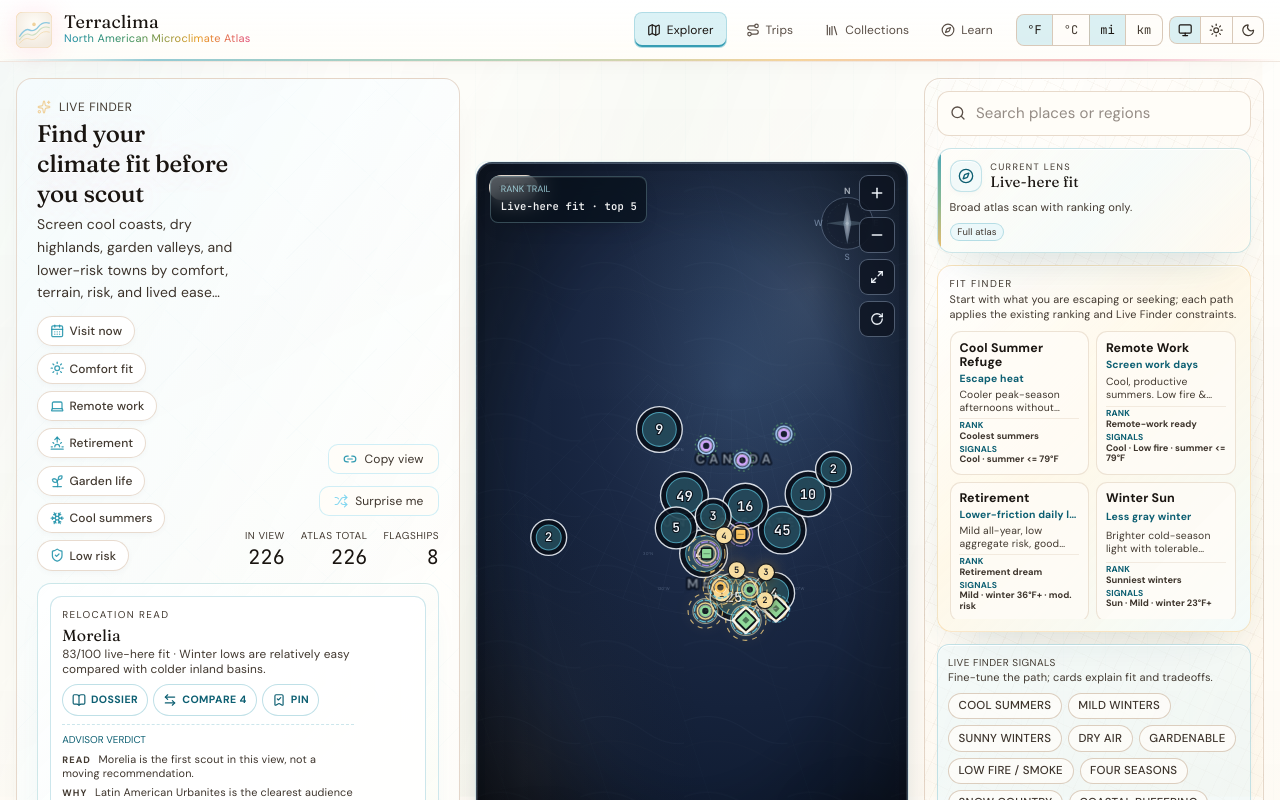
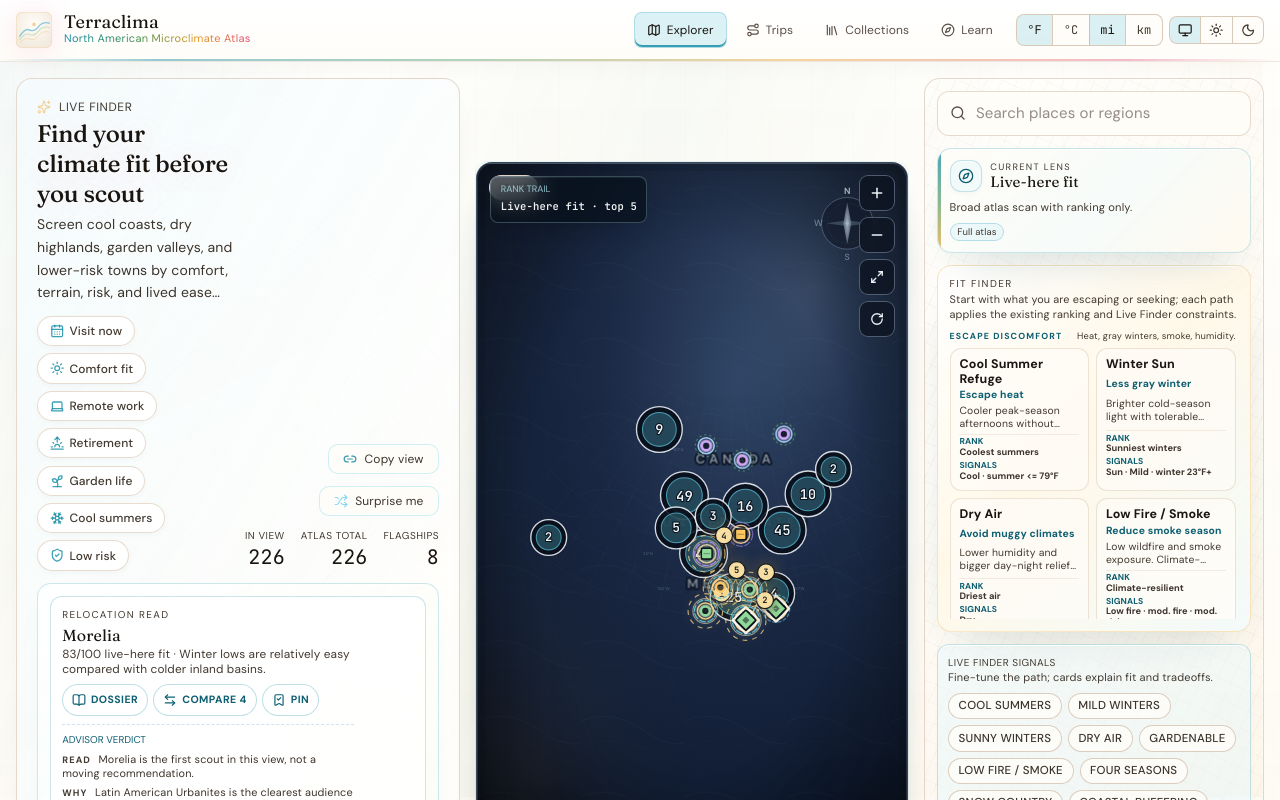
Before and after one commit to sauterreed24/terraclima, a React (Vite) app: page / in a window 1280 px wide. Shown: the top 800 px of the page. Built offline with nearby package versions, Linux system fonts and the light colour scheme.

Commit message:
Group Fit Finder paths into lanes

```diff
--- a/src/components/FilterBar.tsx
+++ b/src/components/FilterBar.tsx
@@ -3,6 +3,7 @@ import { ARCHETYPE_LABELS, type Country, type MicroclimateArchetype, type RiskLe
 import {
   applyLifestyleBundle,
   isBundleActive,
+  LIFESTYLE_BUNDLE_GROUPS,
   LIFESTYLE_BUNDLES,
   type LifestyleBundle,
 } from "../lib/lifestyle-bundles";
@@ -253,7 +254,18 @@ export const FilterBar = memo(function FilterBar({
           ) : null}
         </div>
         <div className="fit-finder-panel__grid" aria-label="Guided climate-fit paths">
-          {LIFESTYLE_BUNDLES.map(bundle => {
+          {LIFESTYLE_BUNDLE_GROUPS.map(group => {
+            const groupBundles = LIFESTYLE_BUNDLES.filter(bundle => bundle.group === group.id);
+            if (groupBundles.length === 0) return null;
+            const groupTitleId = `${searchFieldId}-fit-group-${group.id}`;
+            return (
+              <div key={group.id} className="fit-finder-panel__lane" role="group" aria-labelledby={groupTitleId}>
+                <div className="fit-finder-panel__lane-head">
+                  <span id={groupTitleId} className="fit-finder-panel__lane-title">{group.label}</span>
+                  <span className="fit-finder-panel__lane-cue">{group.cue}</span>
+                </div>
+                <div className="fit-finder-panel__lane-grid">
+                  {groupBundles.map(bundle => {
                     const isActive = isBundleActive(bundle, ranking, filters);
                     const descId = `${searchFieldId}-fit-${bundle.id}-desc`;
                     const appliesId = `${searchFieldId}-fit-${bundle.id}-applies`;
@@ -298,6 +310,10 @@ export const FilterBar = memo(function FilterBar({
                           ) : null}
                         </span>
                       </button>
+                    );
+                  })}
+                </div>
+              </div>
             );
           })}
         </div>
--- a/src/lib/lifestyle-bundles.ts
+++ b/src/lib/lifestyle-bundles.ts
@@ -3,8 +3,17 @@ import type { Country, MicroclimateArchetype, RiskLevel } from "../types";
 import type { RankingProfile, FilterState } from "./scoring";
 import type { LiveFitPresetId } from "./live-fit";
 
+export type LifestyleBundleGroupId = "escape" | "daily-life" | "terrain-season";
+
+export interface LifestyleBundleGroup {
+  id: LifestyleBundleGroupId;
+  label: string;
+  cue: string;
+}
+
 export interface LifestyleBundle {
   id: string;
+  group: LifestyleBundleGroupId;
   tone: "glacier" | "sage" | "ochre" | "ember" | "ice" | "aurora";
   label: string;
   cue: string;
@@ -20,9 +29,28 @@ export interface LifestyleBundle {
   maxOverallRisk?: RiskLevel;
 }
 
+export const LIFESTYLE_BUNDLE_GROUPS: readonly LifestyleBundleGroup[] = [
+  {
+    id: "escape",
+    label: "Escape discomfort",
+    cue: "Heat, gray winters, smoke, humidity.",
+  },
+  {
+    id: "daily-life",
+    label: "Daily life fit",
+    cue: "Work, retirement, gardens, quiet towns.",
+  },
+  {
+    id: "terrain-season",
+    label: "Terrain & seasons",
+    cue: "Coasts, snow, shoulder seasons, Mexico / Southwest.",
+  },
+] as const;
+
 export const LIFESTYLE_BUNDLES: readonly LifestyleBundle[] = [
   {
     id: "cool-summer-refuge",
+    group: "escape",
     tone: "glacier",
     label: "Cool Summer Refuge",
     cue: "Escape heat",
@@ -33,6 +61,7 @@ export const LIFESTYLE_BUNDLES: readonly LifestyleBundle[] = [
   },
   {
     id: "remote-work",
+    group: "daily-life",
     tone: "glacier",
     label: "Remote Work",
     cue: "Screen work days",
@@ -43,6 +72,7 @@ export const LIFESTYLE_BUNDLES: readonly LifestyleBundle[] = [
   },
   {
     id: "retirement",
+    group: "daily-life",
     tone: "ochre",
     label: "Retirement",
     cue: "Lower-friction daily life",
@@ -54,6 +84,7 @@ export const LIFESTYLE_BUNDLES: readonly LifestyleBundle[] = [
   },
   {
     id: "winter-sun",
+    group: "escape",
     tone: "ochre",
     label: "Winter Sun",
     cue: "Less gray winter",
@@ -64,6 +95,7 @@ export const LIFESTYLE_BUNDLES: readonly LifestyleBundle[] = [
   },
   {
     id: "garden",
+    group: "daily-life",
     tone: "sage",
     label: "Garden & Grow",
     cue: "Yard and orchard screen",
@@ -74,6 +106,7 @@ export const LIFESTYLE_BUNDLES: readonly LifestyleBundle[] = [
   },
   {
     id: "dry-air",
+    group: "escape",
     tone: "ochre",
     label: "Dry Air",
     cue: "Avoid muggy climates",
@@ -83,6 +116,7 @@ export const LIFESTYLE_BUNDLES: readonly LifestyleBundle[] = [
   },
   {
     id: "mexico-southwest",
+    group: "terrain-season",
     tone: "ochre",
     label: "Mexico / Southwest",
     cue: "Dry highland options",
@@ -103,6 +137,7 @@ export const LIFESTYLE_BUNDLES: readonly LifestyleBundle[] = [
   },
   {
     id: "coastal-buffer",
+    group: "terrain-season",
     tone: "aurora",
     label: "Coastal Buffer",
     cue: "Moderated extremes",
@@ -113,6 +148,7 @@ export const LIFESTYLE_BUNDLES: readonly LifestyleBundle[] = [
   },
   {
     id: "quiet-town",
+    group: "daily-life",
     tone: "sage",
     label: "Quiet Towns",
     cue: "Less sprawl, more anchors",
@@ -122,6 +158,7 @@ export const LIFESTYLE_BUNDLES: readonly LifestyleBundle[] = [
   },
   {
     id: "snow-ski",
+    group: "terrain-season",
     tone: "ice",
     label: "Snow & Ski",
     cue: "Want real winter",
@@ -131,6 +168,7 @@ export const LIFESTYLE_BUNDLES: readonly LifestyleBundle[] = [
   },
   {
     id: "fire-safe",
+    group: "escape",
     tone: "ember",
     label: "Low Fire / Smoke",
     cue: "Reduce smoke season",
@@ -142,6 +180,7 @@ export const LIFESTYLE_BUNDLES: readonly LifestyleBundle[] = [
   },
   {
     id: "shoulder-season",
+    group: "terrain-season",
     tone: "aurora",
     label: "Best Shoulder",
     cue: "Spring/fall comfort",
```
Also changed, not shown: src/styles.css, 2 other files (tests, documents, lock files or other folders). Lines whose indentation alone changed are shown as unchanged.
